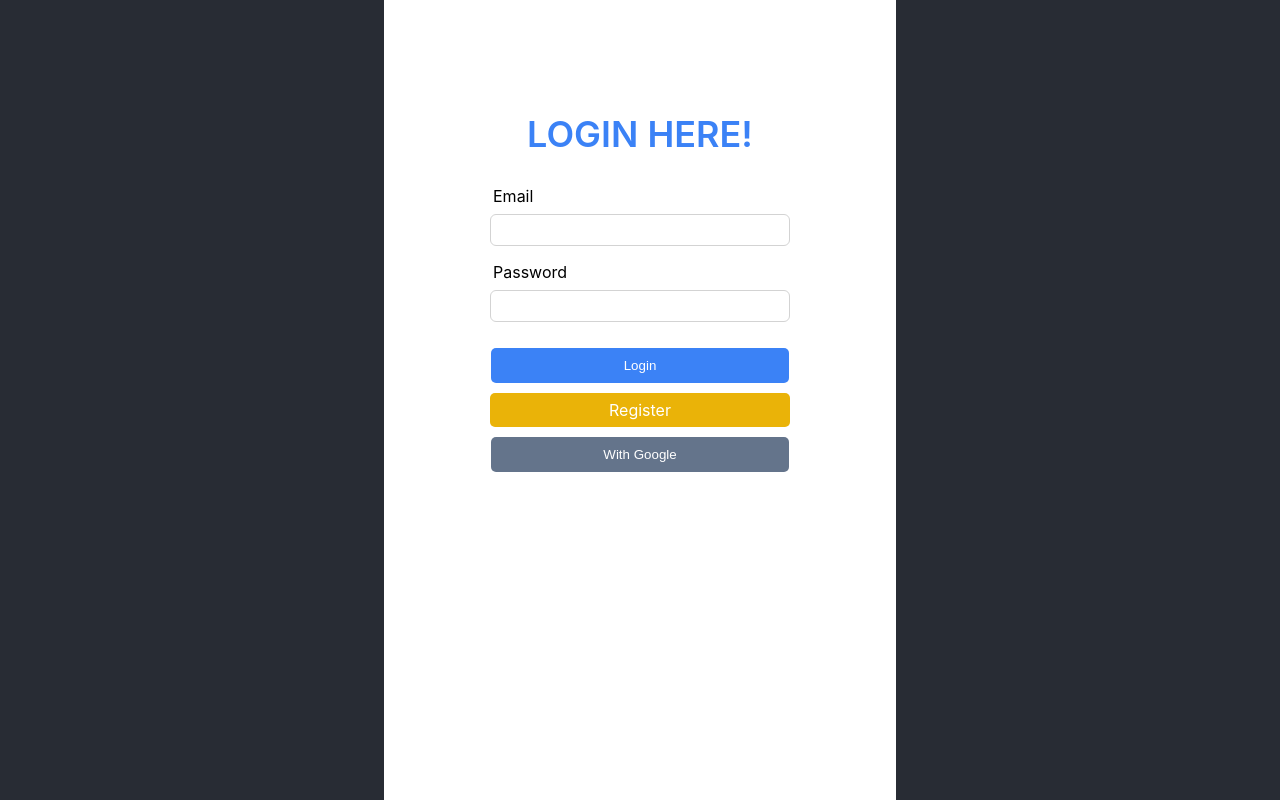
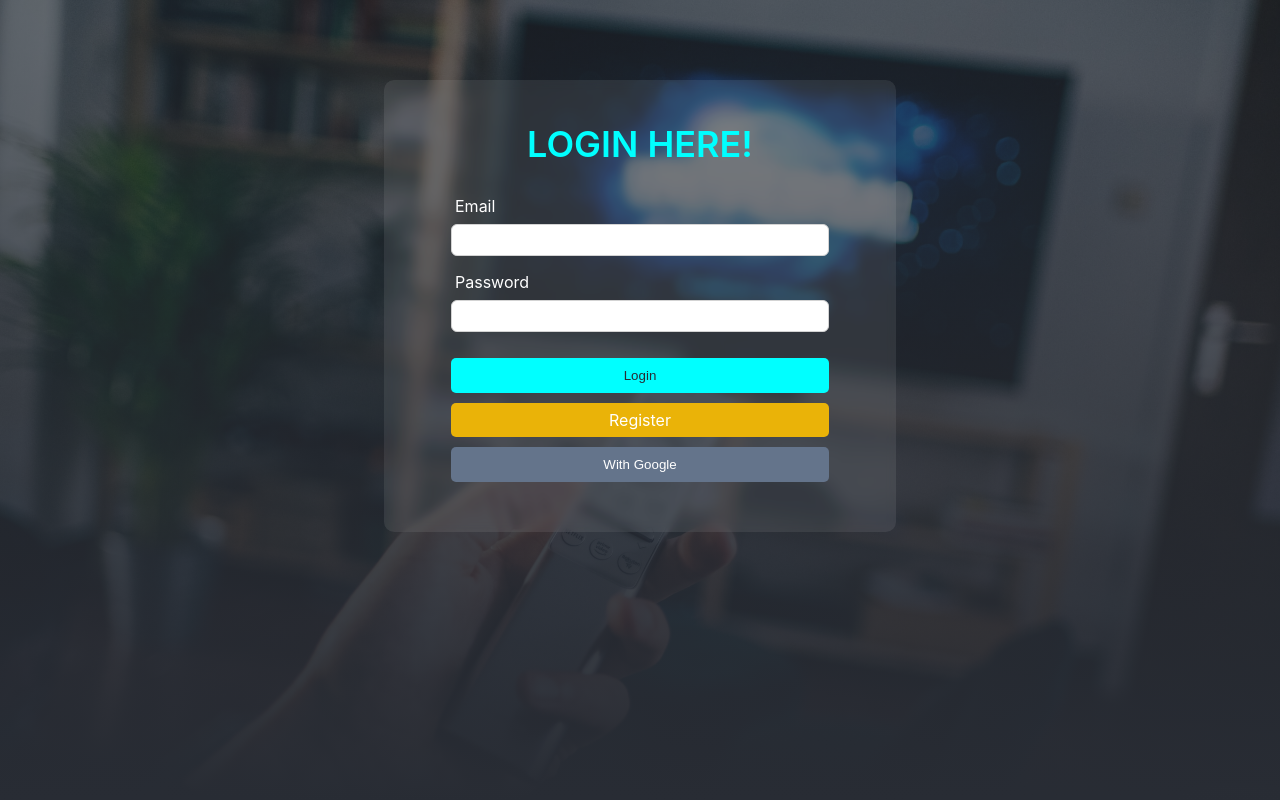
Before and after one commit to YohanesMarchel/mymovie, a React (Create React App) app: page /login in a window 1280 px wide. Built offline with nearby package versions, Linux system fonts and the light colour scheme; no server answers.

Commit message:
redesign detail movie and login pages

```diff
--- a/src/App.js
+++ b/src/App.js
@@ -11,8 +11,7 @@ import Dashboard from "./Pages/dashboard";
 import PreLoad from "./components/Preload";
 import DetailMovie from "./components/detailmovie";
 
-function App() {
-
+function App(props) {
   //session
   const [isLogin, setIsLogin] = useState(false);
   const [loading, setLoading] = useState(true);
@@ -48,8 +47,8 @@ function App() {
       ) : (
         <Router>
           <Routes>
-          {/* <Route path="/detailmovie" element={<DetailMovie />} /> */}
-          <Route path="/detailmovie" element={<DetailMovie />} />
+            {/* <Route path="/detailmovie" element={<DetailMovie />} /> */}
+            <Route path="/detailmovie/:id" element={<DetailMovie />} />
             <Route path="/login" element={<Login />} />
             <Route path="/register" element={<Register />} />
             <Route path="/" element={<LandingPage />} />
--- a/src/Pages/dashboard.jsx
+++ b/src/Pages/dashboard.jsx
@@ -27,7 +27,7 @@ const Dashboard = () => {
 
   return (
     <>
-      <main className="dashboard">
+      <main className="dashboard-container">
         <div className="card-detail bg-white">
           <h1 className="text-4xl text-blue-500 ">WELCOME!</h1>
           <img src={user?.photoURL} alt={user?.displayName} className="" />
--- a/src/Pages/login.jsx
+++ b/src/Pages/login.jsx
@@ -44,9 +44,9 @@ const Login = () => {
   };
   return (
     <>
-      <main className="">
-        <div className="card-detail bg-white">
-          <h1 className="text-4xl text-blue-500 ">LOGIN HERE!</h1>
+      <main className="login-container">
+        <div className="card-detail">
+          <h1 className="text-4xl">LOGIN HERE!</h1>
 
           <form
             action=""
@@ -74,8 +74,8 @@ const Login = () => {
               />
             </div>
             <div className="btn-regis-page flex flex-col">
-              <button className="bg-blue-500 text-white">Login</button>
-              <Link to="/register" className="bg-yellow-500 text-white">
+              <button className="btn-login text-white">Login</button>
+              <Link to="/register" className="btn-regis bg-yellow-500 text-white">
                 Register
               </Link>
               <button
--- a/src/Pages/register.jsx
+++ b/src/Pages/register.jsx
@@ -7,6 +7,7 @@ import {
   createUserWithEmailAndPassword,
 } from "firebase/auth";
 import { useNavigate } from "react-router-dom";
+import "./../css/dashboard.css";
 
 const Register = () => {
   // Register with google akun
@@ -57,8 +58,8 @@ const Register = () => {
   };
   return (
     <>
-      <main className="">
-        <div className="card-detail bg-white">
+      <main className="register-container">
+        <div className="card-detail">
           <h1 className="text-4xl text-blue-500 ">REGISTER HERE!</h1>
 
           <form
--- a/src/api.js
+++ b/src/api.js
@@ -12,3 +12,10 @@ export const searchMovies = async (q) => {
   // console.log(q);
   return search.data
 };
+export const getMoviesDetail = async () => {
+  const movie = await axios.get(
+    `${process.env.REACT_APP_BASEURL}/movie/popular?api_key=${process.env.REACT_APP_APIKEY}`
+  );
+  // console.log({getMoviesList: movie})
+  return movie.data.results;
+};
--- a/src/components/body.jsx
+++ b/src/components/body.jsx
@@ -6,6 +6,7 @@ import ReactDOM from "react-dom";
 import ReactPaginate from "react-paginate";
 import { data } from "autoprefixer";
 import logo from "./../image/img1.jpg";
+import { Link } from "react-router-dom";
 
 const Body = () => {
   const [popularMovies, setPopularMovies] = useState([]);
@@ -37,13 +38,15 @@ const Body = () => {
             <div className="movie-date">{movie.release_date}</div>
             <div className="movie-main-rate">{movie.vote_average}</div>
             <div className="info-hover">
-              <div><a href="/detailmovie" className="movie-title">{movie.title}</a></div>
+              <div>
+                <Link to={`/detailmovie/${movie.id}`} className="movie-title">
+                  {movie.title}
+                </Link>
+              </div>
               <div className="movie-date">{movie.release_date}</div>
               <div className="movie-rate">{movie.vote_average}</div>
             </div>
-
           </div>
-
         </>
       );
     });
@@ -63,11 +66,11 @@ const Body = () => {
         />
       </div>
 
-      <div className="pagination">
+      {/* <div className="pagination">
         <button>Prev</button>
         <p>1 / 3</p>
         <button>Next</button>
-      </div>
+      </div> */}
 
       <div className="movie-container">
         <PopularMoviesList />
--- a/src/css/dashboard.css
+++ b/src/css/dashboard.css
@@ -1,4 +1,35 @@
 /* Dashboard Area */
+.dashboard-container{
+  padding: 0;
+  width: 100%;
+  height: 100vh;
+  background: url("../image/hero3.jpg");
+  background-size: cover;
+  background-position: 0 0px;
+}
+
+.dashboard-container::after{
+  content: '';
+  position: absolute;
+  display: block;
+  background: linear-gradient(to top, #282c34, #282c349d);
+  width: 100%;
+  height: 100vh;
+  top: 0;
+  z-index: 1;
+}
+
+.dashboard-container .card-detail{
+  color: white;
+  background-color: rgba(255, 255, 255, 0.082);
+  backdrop-filter: blur(4px);
+  position: relative;
+  z-index: 2;
+  width: 40%;
+  margin: auto;
+  top: 80px;
+}
+
 main {
   margin: 0 auto;
   padding: 70px 50px 0 50px;
@@ -32,6 +63,7 @@ main {
 
 .card-detail h1 {
   font-weight: 600;
+  color: cyan;
 }
 .card-detail h3 {
   font-weight: 500;
@@ -46,6 +78,9 @@ main {
 
 /* Responsive */
 @media (max-width: 768px) {
+  .dashboard-container .card-detail{
+    width: 80%;
+  }
   main {
     margin: 0 auto;
     padding: 50px 30px 0 30px;
@@ -66,6 +101,43 @@ main {
 }
 
 /* Login Area */
+.login-container{
+  padding: 0;
+  width: 100%;
+  height: 100vh;
+  background: url("../image/hero3.jpg");
+  background-size: cover;
+  background-position: 0 0px;
+}
+
+.login-container::after{
+  content: '';
+  position: absolute;
+  display: block;
+  background: linear-gradient(to top, #282c34, #282c349d);
+  width: 100%;
+  height: 100vh;
+  top: 0;
+  z-index: 1;
+}
+
+.login-container .card-detail{
+  background-color: rgba(255, 255, 255, 0.082);
+  backdrop-filter: blur(4px);
+  position: relative;
+  z-index: 2;
+  width: 40%;
+  margin: auto;
+  top: 80px;
+}
+.login-container .card-detail .btn-login{
+  background-color: cyan;
+  color: #282c34;
+}
+.login-container .card-detail .btn-regis{
+  color: white;
+}
+
 main {
   background-color: white;
 }
@@ -84,6 +156,7 @@ main .btn-regis-page button {
   margin-top: 10px;
   width: 80%;
 }
+
 main .form-login .input-group {
   display: flex;
   flex-direction: column;
@@ -91,7 +164,8 @@ main .form-login .input-group {
 }
 
 main .form-login .input-group label {
-  margin-left: 39px;
+  margin-left: 51px;
+  color: white;
 }
 
 main .form-login input {
@@ -106,6 +180,10 @@ main .form-login {
 }
 /* Responsive */
 @media (max-width: 768px) {
+  .login-container .card-detail{
+    width: 80%;
+    top: 70px;
+  }
   main .btn-regis-page a {
     width: 85%;
   }
@@ -134,3 +212,48 @@ main .form-login {
     text-align: start;
   }
 }
+
+
+/* Register  */
+.register-container{
+  padding: 0;
+  width: 100%;
+  height: 100vh;
+  background: url("../image/hero3.jpg");
+  background-size: cover;
+  background-position: 0 0px;
+}
+
+.register-container::after{
+  content: '';
+  position: absolute;
+  display: block;
+  background: linear-gradient(to top, #282c34, #282c349d);
+  width: 100%;
+  height: 100vh;
+  top: 0;
+  z-index: 1;
+}
+
+.register-container .card-detail{
+  background-color: rgba(255, 255, 255, 0.082);
+  backdrop-filter: blur(4px);
+  position: relative;
+  z-index: 2;
+  width: 40%;
+  margin: auto;
+  top: 80px;
+}
+
+.register-container .card-detail .btn-regis{
+  background-color: cyan;
+  color: #282c34;
+}
+
+/* Responsive register */
+@media (max-width: 768px) {
+  .register-container .card-detail{
+    width: 80%;
+    top: 60px;
+  }
+}
--- a/src/css/detailmovie.css
+++ b/src/css/detailmovie.css
@@ -24,7 +24,8 @@
 }
 
 .card-detail-movie {
-  background-color: white;
+  background-color: rgba(255, 255, 255, 0.116);
+  backdrop-filter: blur(4px);
   display: flex;
   gap: 30px;
   margin: 0;
@@ -39,10 +40,11 @@
 }
 .card-detail-movie .dec {
   text-align: start;
+  color: white;
 }
-.card-detail-movie .dec span{
-    font-style: italic;
-    font-size: 13px;
+.card-detail-movie .dec span {
+  font-style: italic;
+  font-size: 13px;
 }
 .card-detail-movie .dec svg {
   color: #ffff13;
@@ -72,7 +74,8 @@
   }
   .card-detail-movie {
     position: relative;
-    background-color: #282c34;
+    background-color: rgba(255, 255, 255, 0.116);
+    backdrop-filter: blur(4px);
     text-align: center;
     flex-direction: column;
     height: 85%;
@@ -92,17 +95,17 @@
     width: 150px;
     height: 220px;
     position: absolute;
-}
-.card-detail-movie .dec{
+  }
+  .card-detail-movie .dec {
     color: white;
   }
 
   .card-detail-movie .dec .mv-title {
-      font-size: 20px;
+    font-size: 20px;
     line-height: 20px;
   }
 
-  .card-detail-movie .dec .mv-slug{
+  .card-detail-movie .dec .mv-slug {
     height: 140px;
     overflow: scroll;
   }
```
Also changed, not shown: src/components/detailmovie.jsx (+53 -8 lines).
